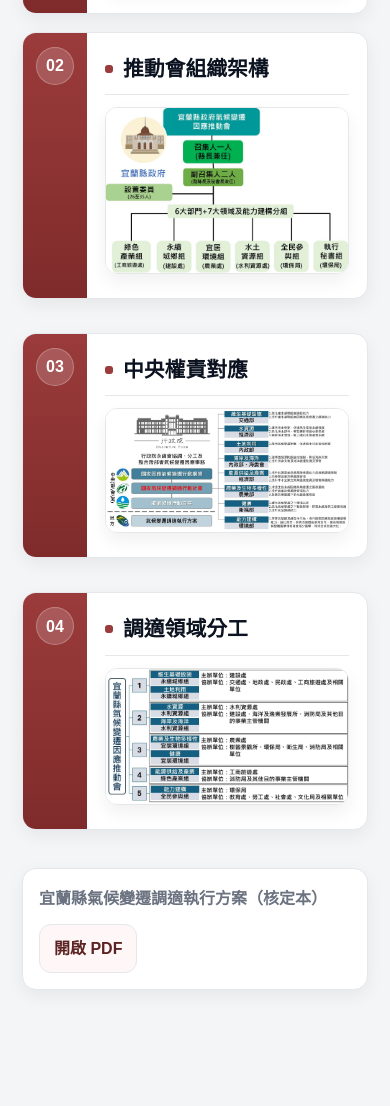
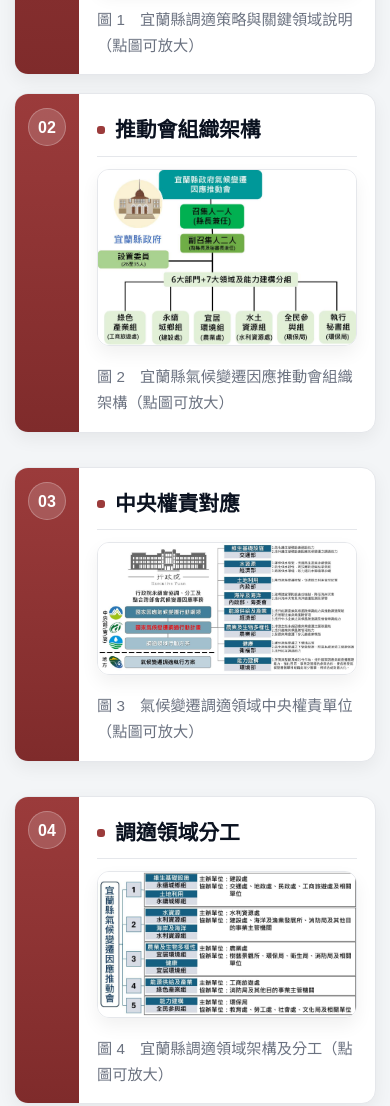
Before and after one commit to ewa886/ewa886005.github.io, a plain HTML site: page index.html in a window 390 px wide. Shown: the part 536-1642 px from the top of the page. Before the commit the page ends 1596 px from the top, so only its background shows below. Drawn offline with Linux system fonts and the light colour scheme.

Commit message:
index.html

```diff
--- a/index.html
+++ b/index.html
@@ -27,15 +27,16 @@
       line-height:1.7;
     }
 
-    .page{ padding:26px 22px 70px; }
+    /* ✅ 上方留白：避免被外部系統導覽列擋到（可依實際高度微調） */
+    .page{
+      padding:52px 22px 70px; /* ← 原本 26px，上方加大 */
+    }
 
-    /* ✅ 關鍵：內容置中 */
     .wrap{
       max-width:1280px;
       margin:0 auto;
     }
 
-    /* Header */
     .header{
       display:flex;
       align-items:flex-end;
@@ -67,7 +68,6 @@
       font-size:1rem;
     }
 
-    /* 卡片 */
     .tile{
       background:var(--card);
       border:1px solid var(--border);
@@ -131,7 +131,6 @@
       font-size:1.05rem;
     }
 
-    /* 圖片 */
     .figure{
       border-top:1px solid var(--border);
       padding-top:12px;
@@ -144,7 +143,13 @@
       box-shadow:0 8px 18px rgba(0,0,0,.06);
     }
 
-    /* 三欄區 */
+    /* ✅ 圖說（caption） */
+    .caption{
+      margin:10px 0 0;
+      color:var(--muted);
+      font-size:.95rem;
+    }
+
     .grid3{
       display:grid;
       gap:16px;
@@ -154,7 +159,6 @@
       .grid3{ grid-template-columns:repeat(3,1fr); }
     }
 
-    /* PDF */
     .pdfBox{
       margin-top:20px;
       padding:16px 16px;
@@ -179,7 +183,6 @@
       text-decoration:none;
     }
 
-    /* Modal */
     .modal{
       position:fixed;
       inset:0;
@@ -199,6 +202,7 @@
     }
 
     @media (max-width: 640px){
+      .page{ padding:44px 14px 52px; }
       .header{ flex-direction:column; align-items:flex-start; }
       .title{ font-size:1.6rem; }
       .chip{ display:none; }
@@ -230,7 +234,8 @@
           能源供給與產業、農業及生物多樣性、健康與能力建構等領域。
         </p>
         <div class="figure">
-          <img class="zoomable" src="宜蘭縣調適策略與關鍵領域說明.png" alt="">
+          <img class="zoomable" src="宜蘭縣調適策略與關鍵領域說明.png" alt="" data-cap="圖 1　宜蘭縣調適策略與關鍵領域說明（點圖可放大）">
+          <p class="caption">圖 1　宜蘭縣調適策略與關鍵領域說明（點圖可放大）</p>
         </div>
       </div>
     </article>
@@ -244,7 +249,8 @@
         <div class="body">
           <h2 class="blockTitle">推動會組織架構</h2>
           <div class="figure">
-            <img class="zoomable" src="宜蘭縣氣候變遷因應推動會組織架構.jpeg" alt="">
+            <img class="zoomable" src="宜蘭縣氣候變遷因應推動會組織架構.jpeg" alt="" data-cap="圖 2　宜蘭縣氣候變遷因應推動會組織架構（點圖可放大）">
+            <p class="caption">圖 2　宜蘭縣氣候變遷因應推動會組織架構（點圖可放大）</p>
           </div>
         </div>
       </article>
@@ -257,7 +263,8 @@
         <div class="body">
           <h2 class="blockTitle">中央權責對應</h2>
           <div class="figure">
-            <img class="zoomable" src="氣候變遷調適領域中央權責單位.jpeg" alt="">
+            <img class="zoomable" src="氣候變遷調適領域中央權責單位.jpeg" alt="" data-cap="圖 3　氣候變遷調適領域中央權責單位（點圖可放大）">
+            <p class="caption">圖 3　氣候變遷調適領域中央權責單位（點圖可放大）</p>
           </div>
         </div>
       </article>
@@ -270,7 +277,8 @@
         <div class="body">
           <h2 class="blockTitle">調適領域分工</h2>
           <div class="figure">
-            <img class="zoomable" src="宜蘭縣調適領域架構及分工.jpeg" alt="">
+            <img class="zoomable" src="宜蘭縣調適領域架構及分工.jpeg" alt="" data-cap="圖 4　宜蘭縣調適領域架構及分工（點圖可放大）">
+            <p class="caption">圖 4　宜蘭縣調適領域架構及分工（點圖可放大）</p>
           </div>
         </div>
       </article>
@@ -278,7 +286,7 @@
 
     <div class="pdfBox">
       <span>宜蘭縣氣候變遷調適執行方案（核定本）</span>
-      <a class="btn" href="114_宜蘭縣_宜蘭縣氣候變遷調適執行方案（核定本）.pdf" target="_blank">
+      <a class="btn" href="114_宜蘭縣_宜蘭縣氣候變遷調適執行方案（核定本）.pdf" target="_blank" rel="noopener">
         開啟 PDF
       </a>
     </div>
@@ -287,22 +295,31 @@
 </div>
 
 <div class="modal" id="modal">
-  <img class="modalImg" id="modalImg">
+  <img class="modalImg" id="modalImg" alt="">
 </div>
 
 <script>
   const modal = document.getElementById('modal');
   const modalImg = document.getElementById('modalImg');
+
   document.querySelectorAll('.zoomable').forEach(img=>{
     img.addEventListener('click',()=>{
       modalImg.src = img.src;
       modal.classList.add('open');
     });
   });
+
   modal.addEventListener('click',()=>{
     modal.classList.remove('open');
     modalImg.src = '';
   });
+
+  document.addEventListener('keydown',(e)=>{
+    if(e.key === 'Escape' && modal.classList.contains('open')){
+      modal.classList.remove('open');
+      modalImg.src = '';
+    }
+  });
 </script>
 </body>
 </html>
```
